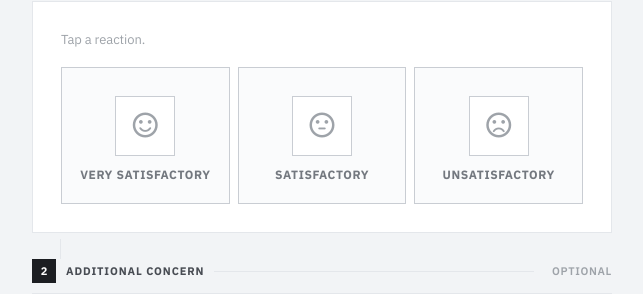
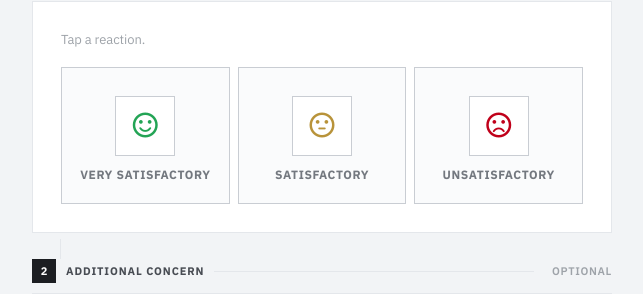
Before and after one commit to WWH16/philhealth-feedback, a Django app: page / in a window 1280 px wide. Shown: the part 356-650 px from the top of the page, without its empty margins (318-961 px from the left). Run offline with Django 5.2, Linux system fonts and the light colour scheme; some libraries are stand-ins or nearby versions.

Commit message:
added colors on the reactions

```diff
--- a/feedback/templates/feedback/index.html
+++ b/feedback/templates/feedback/index.html
@@ -1,7 +1,7 @@
 {% extends 'base.html' %}
 {% load static %}
 
-{% block title %}Citizen Feedback | PhilHealth Cauayan City{% endblock %}
+{% block title %}Citizen Feedback — PhilHealth Cauayan City{% endblock %}
 
 {% block styles %}
   <link rel="stylesheet" href="{% static 'feedback/css/feedback.css' %}">
@@ -36,7 +36,7 @@
             id="btn-pos" onclick="selectReaction('pos')" aria-pressed="false" aria-label="Very satisfactory"
             style="border:1.5px solid var(--ink6);background:var(--ink9);color:var(--ink4);border-radius:0">
             <div class="border-[1.5px] transition-all duration-[120ms] group-hover:scale-[1.06]" style="border-color:var(--ink6);background:var(--white)">
-              <span class="material-icons-round transition-colors duration-[120ms]" style="color:var(--ink5)" aria-hidden="true">sentiment_satisfied_alt</span>
+              <span class="material-icons-round transition-colors duration-[120ms]" style="color:var(--g-primary)" aria-hidden="true">sentiment_satisfied_alt</span>
             </div>
             <span>Very satisfactory</span>
           </button>
@@ -44,7 +44,7 @@
             id="btn-neu" onclick="selectReaction('neu')" aria-pressed="false" aria-label="Satisfactory"
             style="border:1.5px solid var(--ink6);background:var(--ink9);color:var(--ink4);border-radius:0">
             <div class="border-[1.5px] transition-all duration-[120ms] group-hover:scale-[1.06]" style="border-color:var(--ink6);background:var(--white)">
-              <span class="material-icons-round transition-colors duration-[120ms]" style="color:var(--ink5)" aria-hidden="true">sentiment_neutral</span>
+              <span class="material-icons-round transition-colors duration-[120ms]" style="color:var(--gold)" aria-hidden="true">sentiment_neutral</span>
             </div>
             <span>Satisfactory</span>
           </button>
@@ -52,7 +52,7 @@
             id="btn-neg" onclick="selectReaction('neg')" aria-pressed="false" aria-label="Unsatisfactory"
             style="border:1.5px solid var(--ink6);background:var(--ink9);color:var(--ink4);border-radius:0">
             <div class="border-[1.5px] transition-all duration-[120ms] group-hover:scale-[1.06]" style="border-color:var(--ink6);background:var(--white)">
-              <span class="material-icons-round transition-colors duration-[120ms]" style="color:var(--ink5)" aria-hidden="true">sentiment_dissatisfied</span>
+              <span class="material-icons-round transition-colors duration-[120ms]" style="color:var(--red)" aria-hidden="true">sentiment_dissatisfied</span>
             </div>
             <span>Unsatisfactory</span>
           </button>
```
